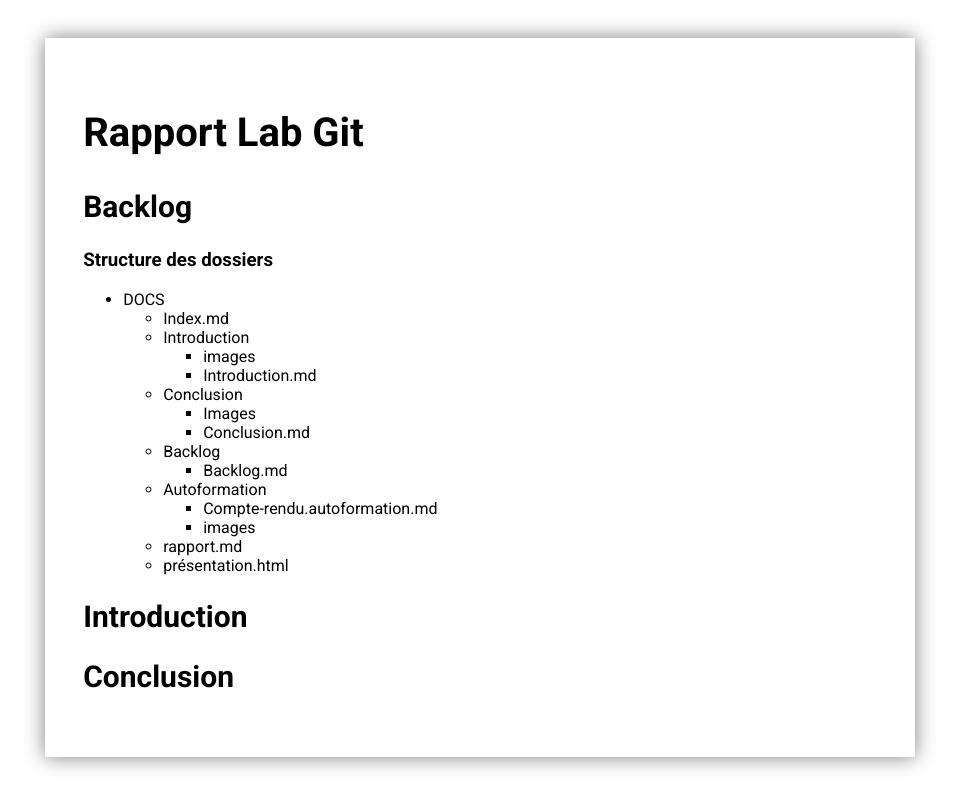
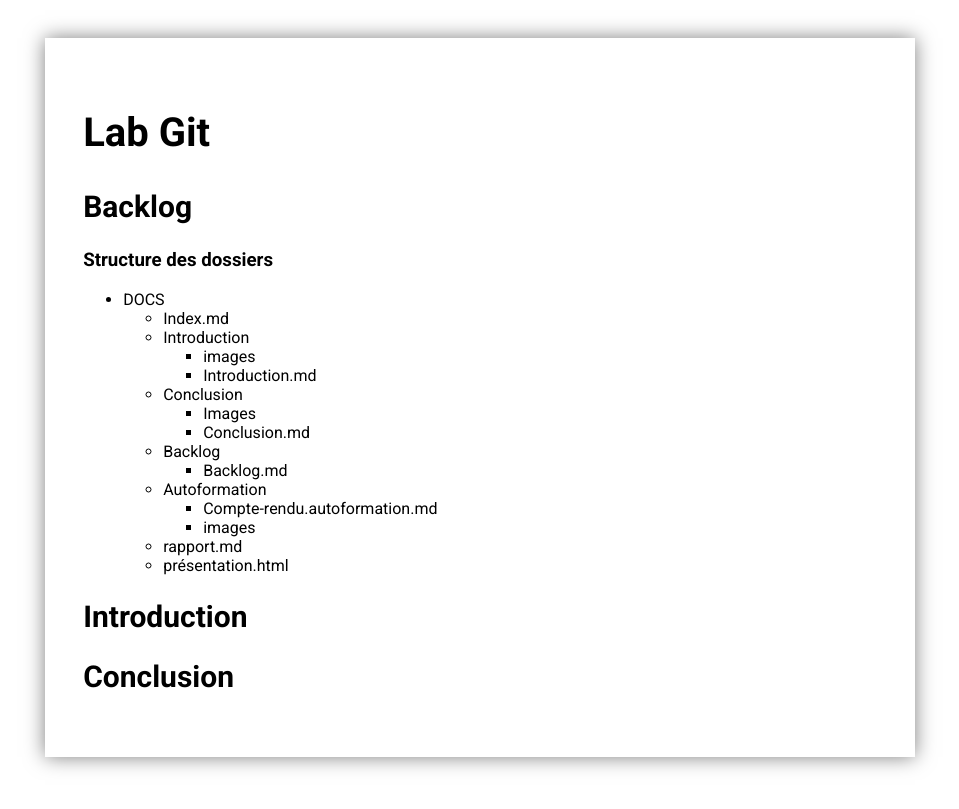
Before and after one commit to labs-web/lab-git, a Jekyll site: the page built from docs/rapport.md, in a window 1280 px wide. Shown: the top 809 px of the page, without its empty margins (160-1119 px from the left). Built offline with Jekyll 4.4.1, drawn with Linux system fonts in a browser that asks for light colours.

Commit message:
update title

```diff
--- a/docs/_layouts/default.html
+++ b/docs/_layouts/default.html
@@ -12,7 +12,7 @@
         <div id="page-wrapper" class="page-wrapper">
             <div class="book">
                 <article size="A4">
-                    <h1>Rapport Lab Git</h1>
+                    <h1>Lab Git</h1>
                     {{ content }}
                 </article>
             </div>
```
